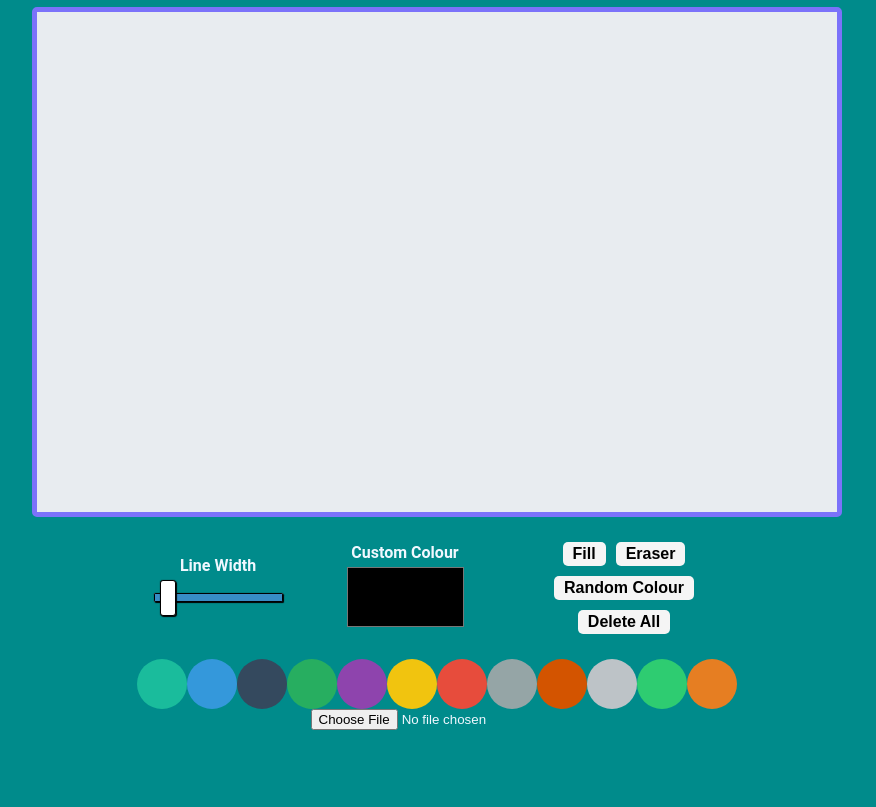
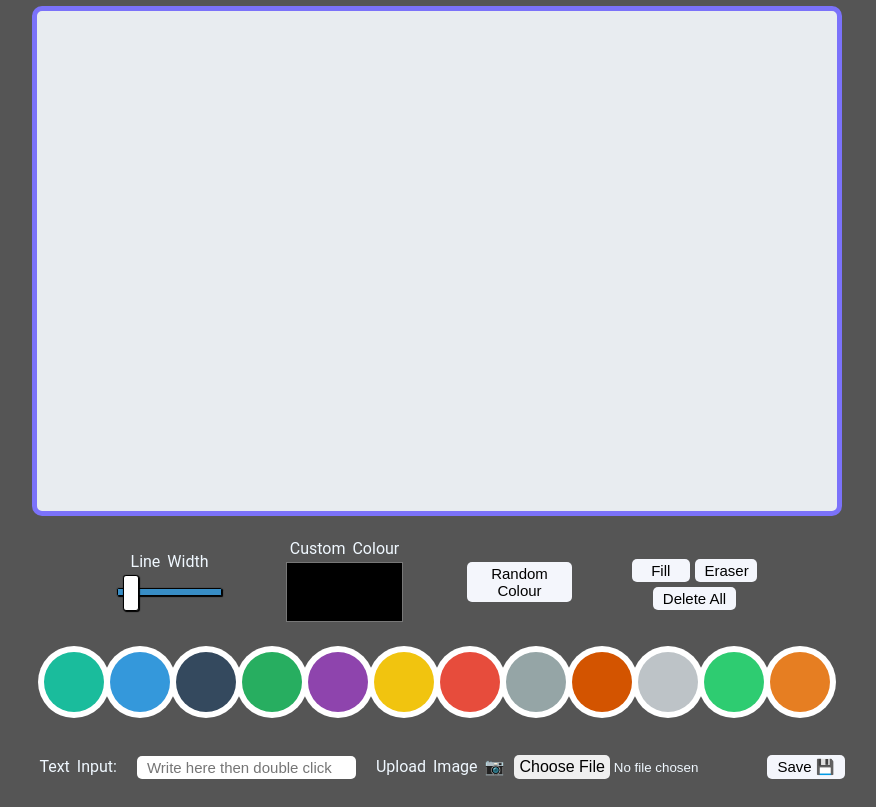
Before and after one commit to adamochi/vanilla-js-canvas-2022, a plain HTML site: page index.html in a window 1280 px wide. Shown: the part 113-920 px from the top of the page, without its empty margins (203-1079 px from the left). Before the commit the page ends 851 px from the top, so only its background shows below. Drawn offline with Linux system fonts and the light colour scheme.

Commit message:
css complete

```diff
--- a/app.js
+++ b/app.js
@@ -1,7 +1,8 @@
 const colorOptions = Array.from(
   document.getElementsByClassName("color-option")
 );
-// const textInput = document.getElementById("text");
+const saveBtn = document.getElementById("saveBtn");
+const textInput = document.getElementById("text");
 const addFile = document.getElementById("file");
 const whiteout = document.getElementById("whiteout");
 const eraseBtn = document.getElementById("erase");
@@ -112,8 +113,10 @@ const onCanvasClick = () => {
   }
 };
 const eraseAll = () => {
+  ctx.save();
   ctx.fillStyle = "whitesmoke";
   ctx.fillRect(0, 0, CANVAS_WIDTH, CANVAS_HEIGHT);
+  ctx.restore();
 };
 const handleWhiteout = () => {
   ctx.strokeStyle = "white";
@@ -129,22 +132,30 @@ const onAddFile = (e) => {
   image.onload = function () {
     ctx.drawImage(image, 0, 0, CANVAS_WIDTH, CANVAS_HEIGHT);
     addFile.value = null;
-  };
+  }; // canvasparty.onmousemove = onMove = () => {};
 };
-// canvasparty.onmousemove = onMove = () => {};
 
-// function onDoubleClick(event) {
-//   const text = textInput.value;
-//   if (text !== "") {
-//     ctx.save();
-//     ctx.lineWidth = 1;
-//     ctx.font = "68px 'Press Start 2P'";
-//     ctx.fillText(text, event.offsetX, event.offsetY);
-//     ctx.restore();
-//   }
-// }
+function onDoubleClick(event) {
+  const text = textInput.value;
+  if (text !== "") {
+    ctx.save(); // whatever change between save and restore will not be remembered
+    ctx.lineWidth = 1;
+    ctx.font = "36px 'Press Start 2P'";
+    ctx.fillText(text, event.offsetX, event.offsetY);
+    // ctx.strokeText(text, event.offsetX, event.offsetY);
+    ctx.restore();
+  }
+}
 
-// canvas.addEventListener("dblclick", onDoubleClick);
+const onSaveClick = () => {
+  const url = canvasparty.toDataURL(); // <a href="" download
+  const a = document.createElement("a");
+  a.href = url;
+  a.download = "myDrawing🎨.png";
+  a.click();
+};
+
+canvasparty.addEventListener("dblclick", onDoubleClick);
 canvasparty.addEventListener("mousemove", onMove);
 canvasparty.addEventListener("mousedown", ondown);
 canvasparty.addEventListener("mouseup", stopDrawing);
@@ -158,6 +169,7 @@ canvasparty.addEventListener("click", onCanvasClick);
 eraseBtn.addEventListener("click", eraseAll);
 whiteout.addEventListener("click", handleWhiteout);
 addFile.addEventListener("change", onAddFile);
+saveBtn.addEventListener("click", onSaveClick);
 
 /* some functions
 ctx.strokeRect(x:, y:, width, height);
--- a/index.css
+++ b/index.css
@@ -1,23 +1,35 @@
+@import "reset.css";
+
 body {
+  overflow: hidden;
+  gap: 15px;
   color: aliceblue;
   font-family: Roboto;
   display: flex;
   justify-content: center;
   align-items: center;
   flex-direction: column;
-  background-color: darkcyan;
+  background-color: rgb(85, 85, 85);
+}
+h1 {
+  margin-top: 20px;
+  font-size: 36px;
 }
 canvas {
   background-color: rgb(232, 236, 240);
   border: 5px solid rgb(123, 114, 250);
-  border-radius: 5px;
+  border-radius: 10px;
   margin-top: 10px;
 }
 .controls {
-  width: 100%;
+  width: 700px;
   display: flex;
-  justify-content: center;
-  margin: 20px 0;
+  justify-content: space-between;
+  box-sizing: border-box;
+  margin: 10px 0;
+}
+.controls div {
+  width: 25%;
 }
 .controls h4 {
   margin: 0;
@@ -35,9 +47,12 @@ canvas {
 }
 .color-option {
   border-radius: 50%;
-  width: 50px;
-  height: 50px;
+  width: 60px;
+  height: 60px;
   cursor: pointer;
+  box-shadow: 0 0 0 6px white;
+  margin: 0 3px;
+  /* border: 4px solid white; */
 }
 #color-custom {
   cursor: pointer;
@@ -50,25 +65,66 @@ canvas {
 }
 .random {
   cursor: pointer;
-  font-size: 16px;
-  font-weight: 600;
+  font-size: 15px;
+  font-weight: 500;
   border: none;
-  background-color: whitesmoke;
+  background-color: rgb(244, 246, 252);
   border-radius: 5px;
   height: fit-content;
   padding: 3px 10px;
-  margin: 5px;
+}
+.random:active {
+  box-shadow: 0 0 0 2px cornflowerblue;
 }
 #erase-n-fill {
+  gap: 5px;
+  flex-direction: row;
+  justify-content: space-between;
+  width: 125px;
+  margin: 0 0 5px 0;
+}
+#erase-n-fill button {
+  width: 50%;
+}
+.button-margin {
+  margin-bottom: 5px;
+}
+.text-upload-save-div {
   display: flex;
-  flex-direction: row;
+  justify-content: space-around;
   align-items: center;
-  justify-content: space-between;
+  height: 80px;
 }
-.erase-n-fill button {
-  margin: 0;
+.text-upload-save-div * input {
+  background-color: white;
 }
 
+.text-upload-save-div * input:focus {
+  box-shadow: 0 0 0 2px white;
+  outline: none;
+}
+
+.text-upload-save-div h4 {
+  margin: 10px;
+}
+#file {
+  cursor: pointer;
+}
+#file::-webkit-file-upload-button {
+  cursor: pointer;
+  border: none;
+  font-size: 16px;
+  border-radius: 5px;
+  padding: 3px 5px;
+}
+#file::-webkit-file-upload-button:active {
+  background-color: rgb(0, 164, 214);
+}
+
+h4 {
+  word-spacing: 3px;
+}
+/* Just for the range input. . . */
 input[type="range"] {
   -webkit-appearance: none;
   margin: 18px 0;
--- a/index.html
+++ b/index.html
@@ -9,7 +9,7 @@
   </head>
   <body>
     <h1 class="greeting"></h1>
-    <button class="sayhi">say hi</button>
+    <button class="sayhi random">say hi</button>
     <canvas id="canvasparty"></canvas>
 
     <div class="controls">
@@ -29,11 +29,13 @@
         <input type="color" id="color-custom" />
       </div>
       <div>
+        <button id="random" class="random button-margin">Random Colour</button>
+      </div>
+      <div>
         <div id="erase-n-fill">
           <button id="fill" class="random">Fill</button>
           <button id="whiteout" class="random">Eraser</button>
         </div>
-        <button id="random" class="random">Random Colour</button>
         <button id="erase" class="random">Delete All</button>
       </div>
     </div>
@@ -100,9 +102,17 @@
         data-color="#e67e22"
       ></div>
     </div>
-    <div>
-      <!-- <input type="text" id="text" /> -->
+    <div class="text-upload-save-div">
+      <h4>Text Input:<h4>
+      <input
+        type="text"
+        class="random"
+        id="text"
+        placeholder="Write here then double click"
+      />
+      <h4>Upload Image 📷</h4>
       <input type="file" id="file" accept="image/*" />
+      <button id="saveBtn" class="random">Save 💾</button>
     </div>
 
     <script src="app.js"></script>
--- /dev/null
+++ b/reset.css
@@ -0,0 +1,124 @@
+html,
+body,
+div,
+span,
+applet,
+object,
+iframe,
+h1,
+h2,
+h3,
+h4,
+h5,
+h6,
+p,
+blockquote,
+pre,
+a,
+abbr,
+acronym,
+address,
+big,
+cite,
+code,
+del,
+dfn,
+em,
+img,
+ins,
+kbd,
+q,
+s,
+samp,
+small,
+strike,
+strong,
+sub,
+sup,
+tt,
+var,
+b,
+u,
+i,
+center,
+dl,
+dt,
+dd,
+ol,
+ul,
+li,
+fieldset,
+form,
+label,
+legend,
+table,
+caption,
+tbody,
+tfoot,
+thead,
+tr,
+th,
+td,
+article,
+aside,
+canvas,
+details,
+embed,
+figure,
+figcaption,
+footer,
+header,
+hgroup,
+menu,
+nav,
+output,
+ruby,
+section,
+summary,
+time,
+mark,
+audio,
+video {
+  margin: 0;
+  padding: 0;
+  border: 0;
+  font-size: 100%;
+  font: inherit;
+  vertical-align: baseline;
+}
+/* HTML5 display-role reset for older browsers */
+article,
+aside,
+details,
+figcaption,
+figure,
+footer,
+header,
+hgroup,
+menu,
+nav,
+section {
+  display: block;
+}
+body {
+  line-height: 1;
+}
+ol,
+ul {
+  list-style: none;
+}
+blockquote,
+q {
+  quotes: none;
+}
+blockquote:before,
+blockquote:after,
+q:before,
+q:after {
+  content: "";
+  content: none;
+}
+table {
+  border-collapse: collapse;
+  border-spacing: 0;
+}
```
